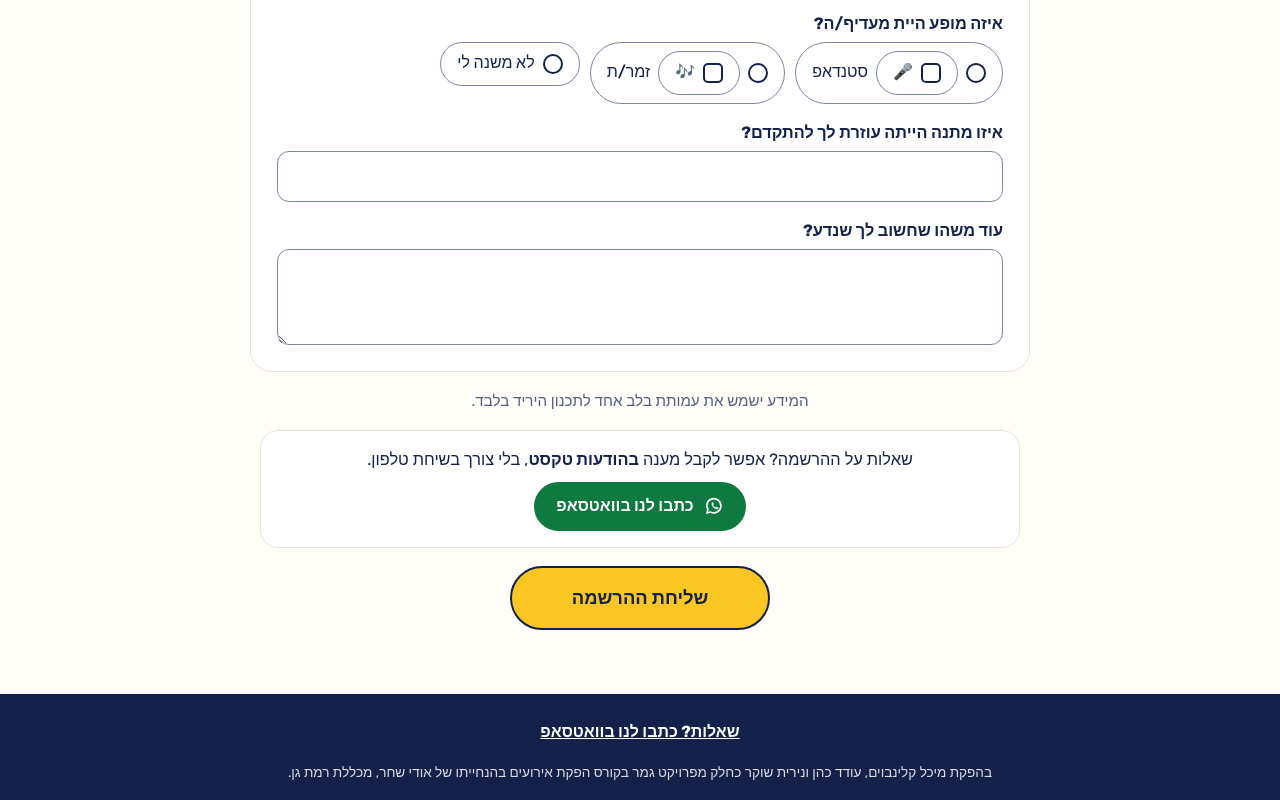
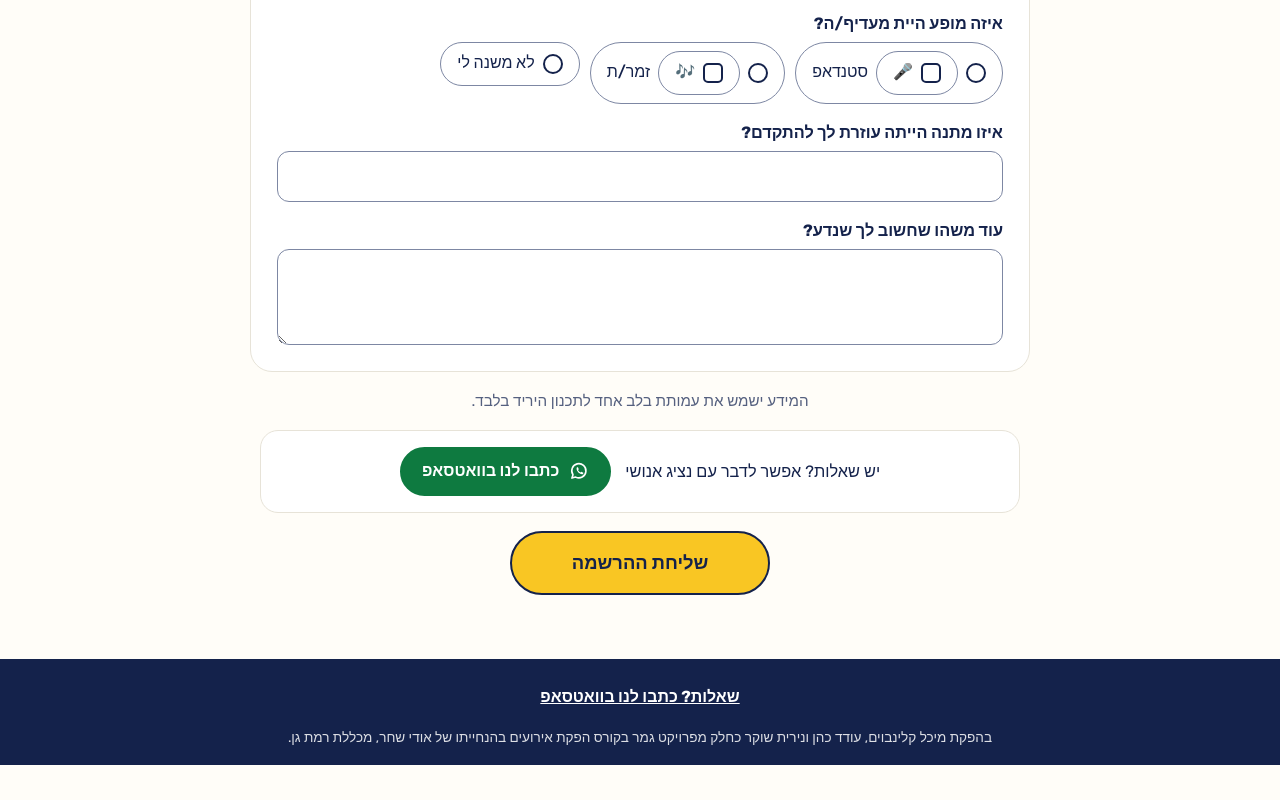
Before and after one commit to michelleklein95/belev_echad, a plain HTML site: page members.html in a window 1280 px wide. Shown: the part 2914-3714 px from the top of the page. After the commit the page ends 3679 px from the top, so only its background shows below. Drawn offline with Linux system fonts and the light colour scheme.

Commit message:
Forms: same 'talk to a human' help text as the home page
Co-Authored-By: Claude Opus 5.5 <noreply@anthropic.com>

```diff
--- a/members.html
+++ b/members.html
@@ -312,7 +312,7 @@
         <p class="privacy-note">המידע ישמש את עמותת בלב אחד לתכנון היריד בלבד.</p>
 
         <p class="help-note">
-          <span>שאלות על ההרשמה? אפשר לקבל מענה <b>בהודעות טקסט</b>, בלי צורך בשיחת טלפון.</span>
+          <span>יש שאלות? אפשר לדבר עם נציג אנושי</span>
           <a class="btn btn-wa" href="https://wa.me/972503478599?text=%D7%94%D7%99%D7%99%2C%20%D7%90%D7%A0%D7%99%20%D7%A4%D7%95%D7%A0%D7%94%20%D7%91%D7%A0%D7%95%D7%92%D7%A2%20%D7%9C%D7%99%D7%A8%D7%99%D7%93%20%D7%94%D7%AA%D7%A2%D7%A1%D7%95%D7%A7%D7%94%20%D7%95%D7%94%D7%9C%D7%99%D7%9E%D7%95%D7%93%D7%99%D7%9D%20%D7%A9%D7%9C%20%D7%91%D7%9C%D7%91%20%D7%90%D7%97%D7%93" target="_blank" rel="noopener"><svg width="20" height="20" viewBox="0 0 24 24" aria-hidden="true" focusable="false"><path d="M3.5 20.5l1.3-4A8.5 8.5 0 1 1 8 19.3z" fill="none" stroke="currentColor" stroke-width="1.9" stroke-linejoin="round"/><path d="M9.2 7.9c.2-.3.4-.4.7-.4h.5c.2 0 .4.1.5.4l.7 1.7c.1.2 0 .5-.1.7l-.6.7c.6 1.2 1.6 2.2 2.8 2.8l.7-.6c.2-.2.5-.2.7-.1l1.7.7c.3.1.4.3.4.5v.5c0 .3-.1.5-.4.7-.7.5-1.8.6-3.3-.1a8.6 8.6 0 0 1-3.9-3.9c-.7-1.5-.6-2.6-.1-3.3z" fill="currentColor"/></svg> כתבו לנו בוואטסאפ<span class="visually-hidden"> (נפתח בחלון חדש)</span></a>
         </p>
 
```
Also changed, not shown: register.html (+1 -1 lines), vendors.html (+1 -1 lines).
